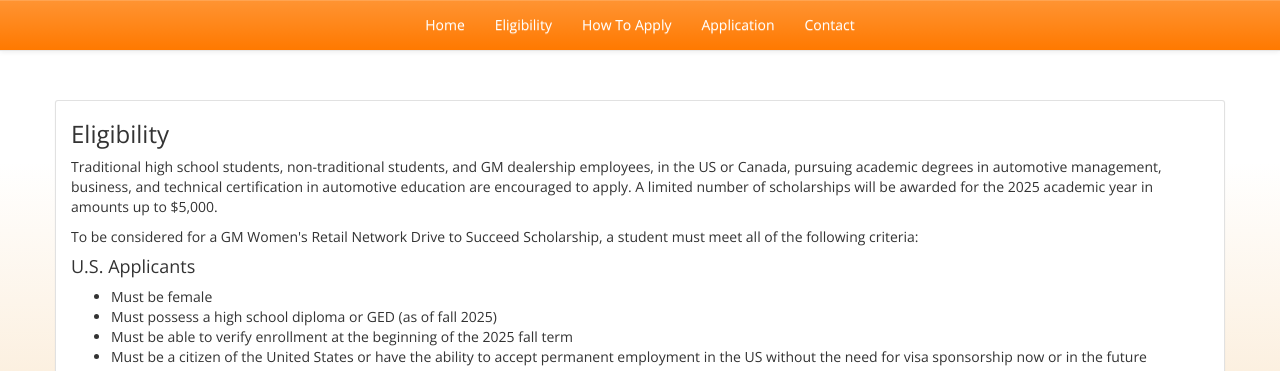
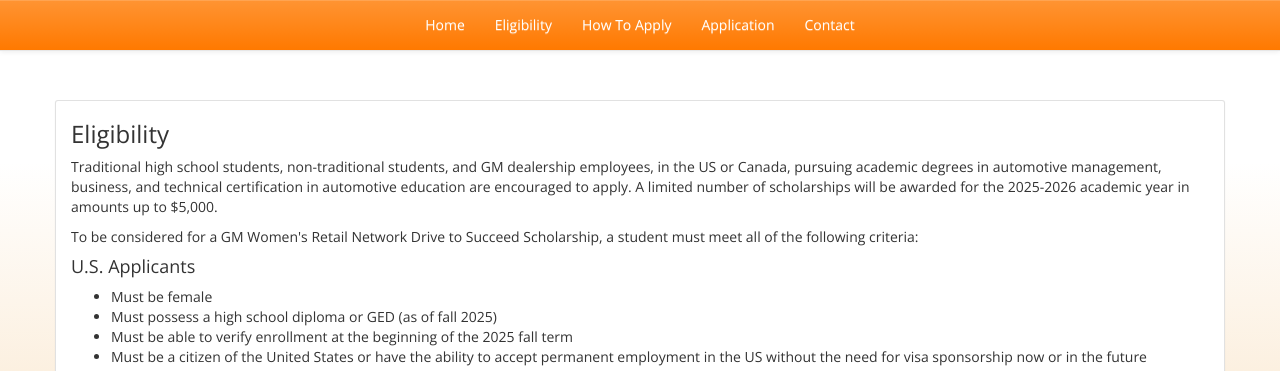
Before and after one commit to charitable-management-systems/wrn, a Jekyll site: the page built from eligibility.html, in a window 1280 px wide. Shown: the top 371 px of the page. Built offline with Jekyll 4.4.1, drawn with Linux system fonts in a browser that asks for light colours; nearby versions of some CDN libraries.

Commit message:
feedback

```diff
--- a/eligibility.html
+++ b/eligibility.html
@@ -6,7 +6,7 @@
     <div class="row">
     	<div class="col-md-12">
 	    <h3>Eligibility</h3>
-	    <p>Traditional high school students, non-traditional students, and GM dealership employees, in the US or Canada, pursuing academic degrees in automotive management, business, and technical certification in automotive education are encouraged to apply. A limited number of scholarships will be awarded for the 2025 academic year in amounts up to $5,000.
+	    <p>Traditional high school students, non-traditional students, and GM dealership employees, in the US or Canada, pursuing academic degrees in automotive management, business, and technical certification in automotive education are encouraged to apply. A limited number of scholarships will be awarded for the 2025-2026 academic year in amounts up to $5,000.
 </p>
 
 	    <p>To be considered for a  GM Women's Retail Network Drive to Succeed Scholarship, a student must meet all of the following criteria:</p>
--- a/howToApply.html
+++ b/howToApply.html
@@ -7,7 +7,7 @@
     <div class="row">
       <div class="col-md-12">
         <h3>How To Apply</h3>
-        <p>Begin your application! As part of the online application you will be required to upload a 500 - 750 word personal statement addressing the following:</p>
+        <p>Begin your application! As part of the online application you will be required to upload a 250 - 500 word personal statement addressing the following:</p>
         <ul>
           <li>Your interest and motivation to pursue a career in the automotive retail and/or automotive service sector.
 </li>
```
